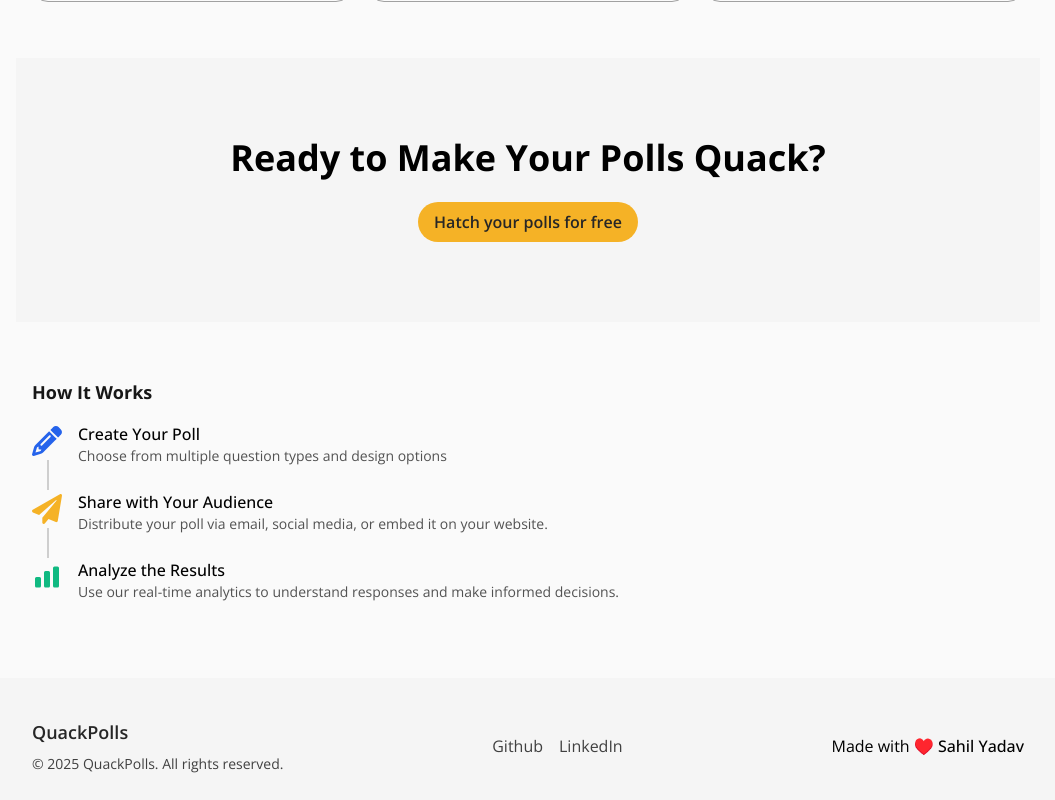
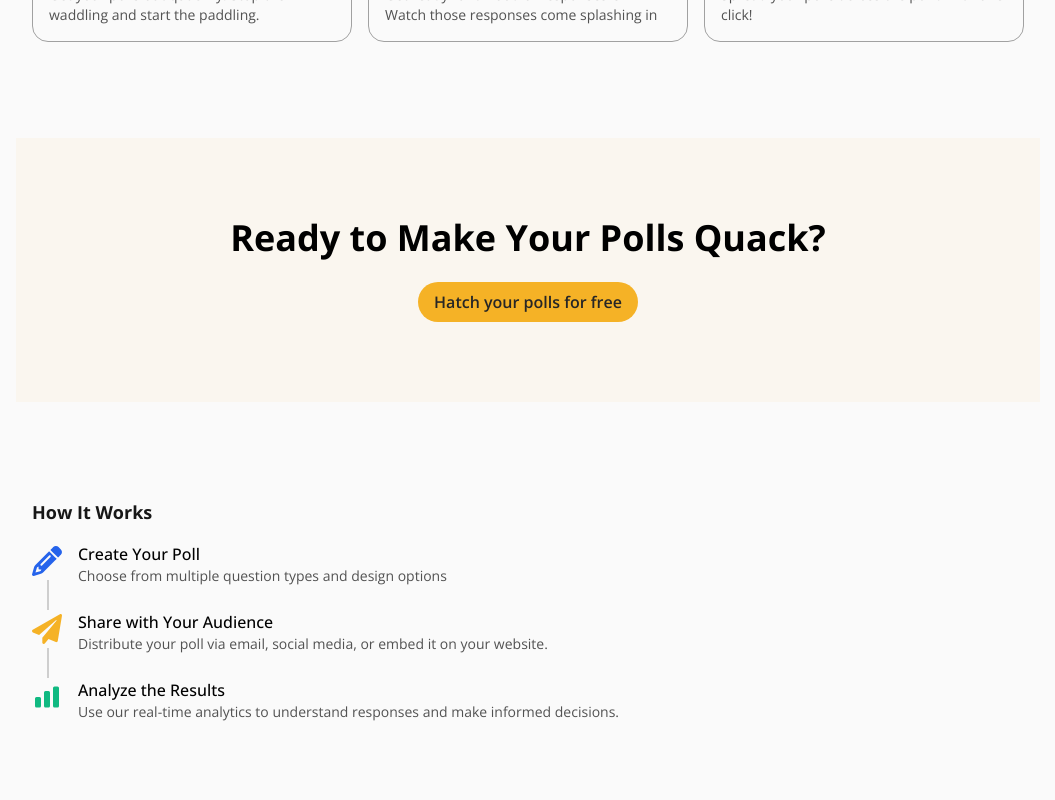
Before and after one commit to sahilyadav10/quackpolls, a Next.js app: page / in a window 1280 px wide. Shown: the part 1380-2180 px from the top of the page, without its empty margins (112-1167 px from the left). Built offline with nearby package versions, Linux system fonts and the light colour scheme.

Commit message:
fix spacing

```diff
--- a/src/components/app/ActionSection.tsx
+++ b/src/components/app/ActionSection.tsx
@@ -6,7 +6,7 @@ export default function ActionSection() {
   return (
     <Section
       id="home"
-      className="items-center gap-6 py-20 bg-neutral-100 text-center"
+      className="items-center gap-6 py-20 bg-primary/5 text-center"
       withSpacing
     >
       <h2 className="text-4xl font-bold">Ready to Make Your Polls Quack?</h2>
--- a/src/components/app/Footer.tsx
+++ b/src/components/app/Footer.tsx
@@ -33,14 +33,14 @@ const Footer = () => {
         </div>
 
         <div>
-          <span>Made with </span>
+          <span>Made by </span>
           <Link
             href="https://sahilten.com"
             target="_blank"
             rel="noopener noreferrer"
             className="font-medium"
           >
-            ♥️ Sahil Yadav
+            🦆 <span className="font-extralight!">& </span>Sahil Yadav
           </Link>
         </div>
       </div>
--- a/src/components/generic/Navbar.tsx
+++ b/src/components/generic/Navbar.tsx
@@ -18,7 +18,7 @@ export default function Navbar() {
   const [isMobileMenuOpen, setIsMobileMenuOpen] = useState(false);
 
   return (
-    <div className="fixed top-0 left-0 right-0 bg-neutral-50 z-50 w-full pb-2">
+    <div className="fixed top-0 left-0 right-0 bg-neutral-50 z-50 w-full">
       <div className="flex items-center justify-between py-3 px-4 border-b border-neutral-400 max-w-7xl mx-auto">
         <div className="flex items-center justify-between gap-4 md:gap-20 w-full">
           <div>
--- a/src/components/generic/layout/Section.tsx
+++ b/src/components/generic/layout/Section.tsx
@@ -20,7 +20,7 @@ export default function Section({
   return (
     <div
       className={`flex flex-col gap-2 ${
-        withSpacing ? "p-4 my-10" : ""
+        withSpacing ? "p-4 mt-10 mb-20" : ""
       } ${className}`}
       id={id}
     >
```
